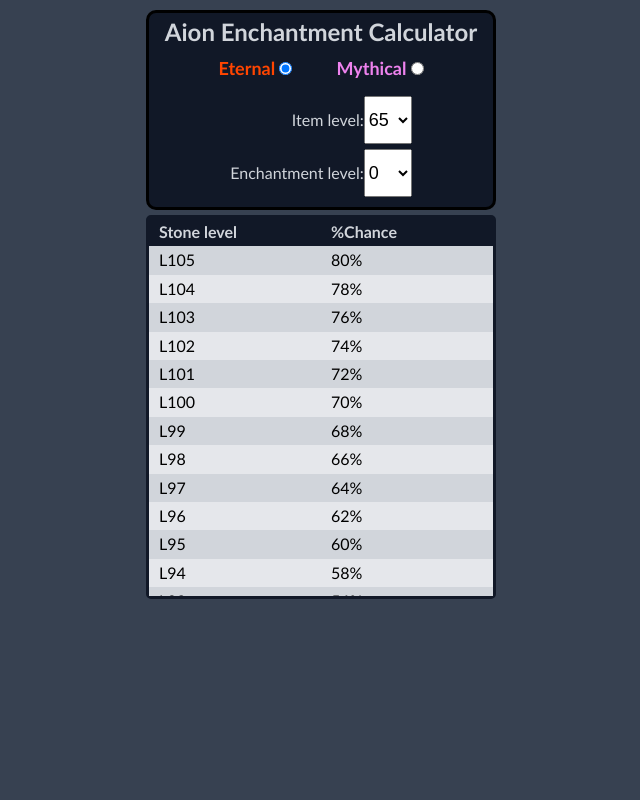
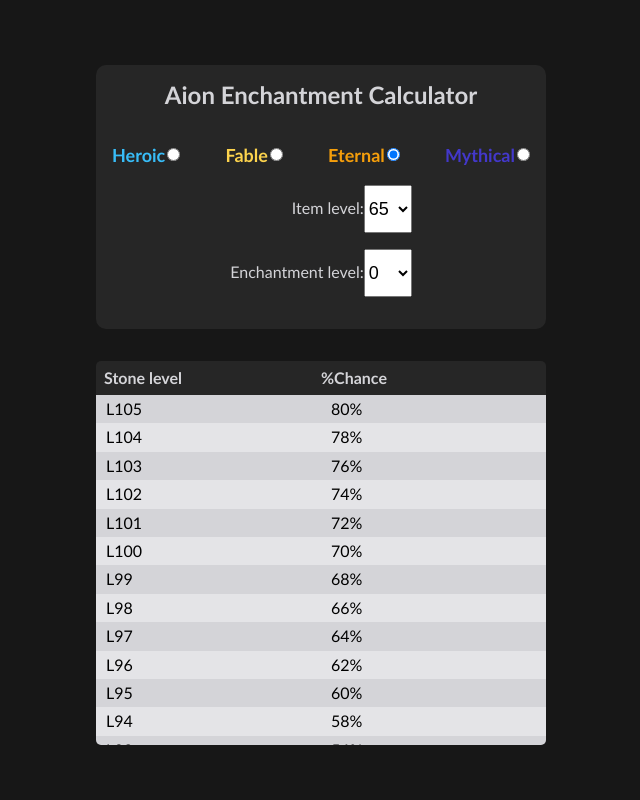
Before and after one commit to ihatesun/Aion-4.6-Enchantment-Calculator, a plain HTML site: page index.html in a window 1280 px wide. Shown: the whole page, without its empty margins (319-959 px from the left). Drawn offline with Linux system fonts and the light colour scheme.

Commit message:
added heroic and fable

```diff
--- a/index.html
+++ b/index.html
@@ -5,44 +5,58 @@
     <meta charset="UTF-8">
     <meta http-equiv="X-UA-Compatible" content="IE=edge">
     <meta name="viewport" content="width=device-width, initial-scale=1.0">
-    <meta name="description" content="Aion enchantment rate calculator for the patch 4.6. Provides mythical and eternal enchant rates based on weapon level and enchantment level.">
+    <meta name="description"
+        content="Aion enchantment rate calculator for the patch 4.6. Provides mythical and eternal enchant rates based on weapon level and enchantment level.">
     <title>Aion Enchantment Calculator (4.6 Patch)</title>
     <link rel="stylesheet" href="styles.css">
 </head>
 
 <body>
     <div id="calculator-wrapper">
-        <div id="calculator-input">
+        <div class="calculator">
+            <div class="calculator-input">
                 <h1>Aion Enchantment Calculator</h1>
-            <div id="calculator-input-radio">
+                <div class="calculator-input__item-type">
+                    <div>
+                        <label for="rbtnHeroic">Heroic</label>
+                        <input id="rbtnHeroic" value="20" type="radio" name="item-type" checked>
+                    </div>
+                    <div>
+                        <label for="rbtnFable">Fable</label>
+                        <input id="rbtnFable" value="30" type="radio" name="item-type" checked>
+                    </div>
+                    <div>
                         <label for="rbtnEternal">Eternal</label>
                         <input id="rbtnEternal" value="40" type="radio" name="item-type" checked>
+                    </div>
+                    <div>
                         <label for="rbtnMythical">Mythical</label>
                         <input id="rbtnMythical" value="50" type="radio" name="item-type">
                     </div>
-            <div id="calculator-input-levels">
-                <div id="calculator-input-itemLevel">
+                </div>
+                <div class="calculator-input__levels">
+                    <div>
                         <label for="slItemLevel">Item level:</label>
                         <select name="" id="slItemLevel">
                         </select>
                     </div>
-                <div id="calculator-input-enchLevel">
+                    <div>
                         <label for="slEnchLevel">Enchantment level:</label>
                         <select name="" id="slEnchLevel">
                         </select>
                     </div>
                 </div>
             </div>
-        <div id="calculator-output">
-            <div id="calculator-output-header">
+            <div class="calculator-output">
+                <div class="calculator-output__header">
                     <div>Stone level</div>
                     <div>%Chance</div>
                 </div>
-            <div id="calculator-output-content">
+                <div class="calculator-output__list">
                 </div>
             </div>
         </div>
-
+    </div>
     <script src="script.js"></script>
 </body>
 
--- a/script.js
+++ b/script.js
@@ -1,9 +1,8 @@
-let itemLevel = document.getElementById("slItemLevel");
-let itemEnchantmentLevel = document.getElementById("slEnchLevel");
-let itemType = document.querySelector('input[name="item-type"]:checked');
+const itemLevel = document.getElementById("slItemLevel");
+const itemEnchantmentLevel = document.getElementById("slEnchLevel");
 
-let table = document.getElementById("calculator-output-content");
-let itemTypeRadios = document.querySelectorAll('input[name="item-type"]');
+const table = document.querySelector(".calculator-output__list");
+const itemTypeRadios = document.querySelectorAll('input[name="item-type"]');
 
 const MAX_ITEM_LEVEL = 65;
 const MAX_ENCH_LEVEL = 15;
@@ -27,9 +26,7 @@
 });
 
 for (const radioButton of itemTypeRadios) {
-    radioButton.addEventListener('change', () => {
-        itemType = document.querySelector('input[name="item-type"]:checked');
-
+  radioButton.addEventListener("change", () => {
     itemLevel.firstElementChild.selected = true;
     itemEnchantmentLevel.firstElementChild.selected = true;
 
@@ -40,11 +37,12 @@
 function generateTable() {
   table.innerHTML = "";
 
-    maxStone =
-        Number(itemLevel.value) + Number(itemType.value) + Number(itemEnchantmentLevel.value);
+  const itemType = document.querySelector('input[name="item-type"]:checked');
+
+  maxStone = Number(itemLevel.value) + Number(itemType.value) + Number(itemEnchantmentLevel.value);
 
   for (let difference = 40; difference >= 0; difference--) {
-        table.innerHTML += `<div class="calculator-output-content-row">
+    table.innerHTML += `<div class="calculator-output__list-item">
                                 <div>L${maxStone--}</div>
                                 <div>${difference * 2}%</div>
                             </div>`;
--- a/styles.css
+++ b/styles.css
@@ -1,14 +1,14 @@
 :root {
-    --main-theme-900: #111827;
-    --main-theme-800: #1F2937;
-    --main-theme-700: #374151;
-    --main-theme-600: #4B5563;
-    --main-theme-500: #6B7280;
-    --main-theme-400: #9CA3AF;
-    --main-theme-300: #D1D5DB;
-    --main-theme-200: #E5E7EB;
-    --main-theme-100: #F3F4F6;
-    --main-theme-50: #F9FAFB;
+  --main-theme-900: #171717;
+  --main-theme-800: #262626;
+  --main-theme-700: #3f3f46;
+  --main-theme-600: #52525b;
+  --main-theme-500: #71717a;
+  --main-theme-400: #a1a1aa;
+  --main-theme-300: #d4d4d8;
+  --main-theme-200: #e4e4e7;
+  --main-theme-100: #f4f4f5;
+  --main-theme-50: #fafafa;
 }
 
 *,
@@ -22,11 +22,13 @@
 html {
   font-size: 100%;
   line-height: 1.15;
+  height: 100vh;
 }
 
 body {
-    font-family: 'Trebuchet MS', sans-serif;
-    background-color: var(--main-theme-700);
+  font-family: "Trebuchet MS", sans-serif;
+  background-color: var(--main-theme-900);
+  height: 100%;
 }
 
 h1 {
@@ -42,98 +44,126 @@
   display: flex;
   flex-direction: column;
   align-items: center;
+  justify-content: center;
+  height: 100%;
 }
 
-#calculator-input {
+.calculator {
+  display: flex;
+  flex-direction: column;
+  align-items: center;
+  min-width: 450px;
+  gap: 2rem;
+}
+
+.calculator-input {
   display: flex;
   flex-direction: column;
   align-items: center;
   justify-content: space-around;
-    background-color: var(--main-theme-900);
-    width: 350px;
-    height: 200px;
+  background-color: var(--main-theme-800);
   margin-top: 10px;
-    border: 3px solid black;
   border-radius: 10px;
+  padding: 1rem;
+  width: 100%;
 }
 
-#calculator-input-radio label {
+.calculator-input__item-type {
+  display: flex;
+  justify-content: space-between;
+  align-items: center;
+  margin-top: 2rem;
+  width: 100%;
+}
+
+.calculator-input__item-type > div {
+  display: flex;
+  justify-content: center;
+  align-items: center;
+  gap: 0.125rem;
+}
+
+.calculator-input__item-type > div label {
   font-size: 1.125rem;
   line-height: 1.75rem;
   font-weight: bold;
-    margin-left: 20px;
 }
 
-#calculator-input-radio input {
+/* .calculator__item-type input {
   margin-right: 20px;
+} */
+
+label[for="rbtnHeroic"] {
+  color: #38bdf8;
 }
 
-label[for=rbtnEternal] {
-    color: orangered;
+label[for="rbtnFable"] {
+  color: #fcd34d;
 }
 
-label[for=rbtnMythical] {
-    color: violet;
+label[for="rbtnEternal"] {
+  color: #f59e0b;
 }
 
-#calculator-input select {
+label[for="rbtnMythical"] {
+  color: #4338ca;
+}
+
+.calculator-input select {
   width: 48px;
   height: 48px;
   font-size: 1.125rem;
 }
 
-#calculator-input-itemLevel,
-#calculator-input-enchLevel {
+.calculator-input__levels > div {
   display: flex;
   justify-content: flex-end;
   align-items: center;
-    margin: 5px;
+  margin: 1rem 0;
   color: var(--main-theme-300);
 }
 
-#calculator-output {
-    margin-top: 5px;
-    margin-bottom: 5px;
-    border: 3px solid var(--main-theme-900);
+.calculator-output {
   border-radius: 5px;
-    width: 350px;
+  overflow: hidden;
+  width: 100%;
 }
 
-#calculator-output-content {
+.calculator-output__list {
   overflow-y: scroll;
   max-height: 350px;
 }
 
-.calculator-output-content-row {
+.calculator-output__list-item {
   display: flex;
   align-items: center;
   justify-content: space-evenly;
 }
 
-.calculator-output-content-row div {
+.calculator-output__list-item div {
   padding: 5px 10px;
   flex: 1;
   /*text-align: center;*/
 }
 
-.calculator-output-content-row:nth-child(even) {
+.calculator-output__list-item:nth-child(even) {
   background-color: var(--main-theme-200);
 }
 
-.calculator-output-content-row:nth-child(odd) {
+.calculator-output__list-item:nth-child(odd) {
   background-color: var(--main-theme-300);
 }
 
-#calculator-output-header {
-    background-color: var(--main-theme-900);
+.calculator-output__header {
+  background-color: var(--main-theme-800);
   font-weight: bold;
   display: flex;
   align-items: center;
   justify-content: space-evenly;
+  padding: 0.5rem;
 }
 
-#calculator-output-header div {
-    padding: 5px 10px;
+.calculator-output__header div {
   flex: 1;
   color: var(--main-theme-300);
 }
@@ -149,10 +179,14 @@
 }
 
 ::-webkit-scrollbar-thumb {
-    background: var(--main-theme-900);
+  background: var(--main-theme-600);
   border-radius: 5px;
 }
 
 ::-webkit-scrollbar-thumb:hover {
   background: var(--main-theme-700);
 }
+
+::-webkit-scrollbar-thumb:active {
+  background: var(--main-theme-800);
+}
```
Lines whose indentation alone changed are shown as unchanged.
